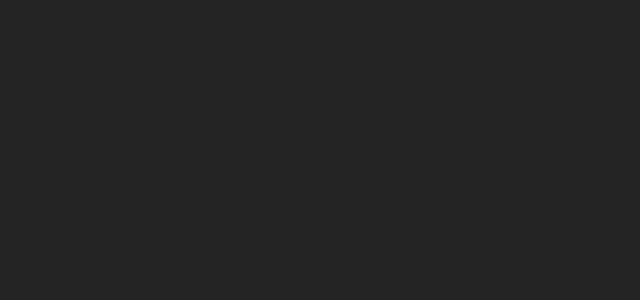
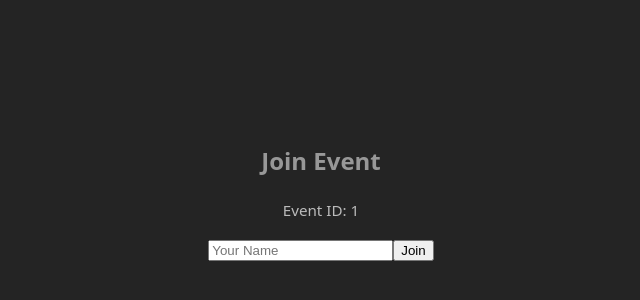
Before and after one commit to notBruno3/Hackathon, a Vue app in the folder client/: page /join/1 in a window 1280 px wide. Before the commit this address had no page. Shown: the part 208-508 px from the top of the page, without its empty margins (319-959 px from the left). Built offline with nearby package versions, Linux system fonts and the light colour scheme.

Commit message:
Integration users

```diff
--- a/client/src/router/index.js
+++ b/client/src/router/index.js
@@ -1,10 +1,12 @@
 import { createRouter, createWebHistory } from 'vue-router'
 import CreateEvent from '../views/CreateEvent.vue'
 import ChatView from '../views/ChatView.vue'
+import JoinEvent from '../views/JoinEvent.vue'
 
 const routes = [
   { path: '/', component: CreateEvent },
-  { path: '/chat/:eventId', component: ChatView, props: true }
+  { path: '/chat/:eventId', component: ChatView, props: true },
+  { path: '/join/:eventId', component: JoinEvent, props: true }
 ]
 
 export default createRouter({
--- a/client/src/views/ChatView.vue
+++ b/client/src/views/ChatView.vue
@@ -35,10 +35,10 @@
             <div v-if="showUserPopup" class="user-list-panel">
             <h3>Linked Users</h3>
             <ul class="user-list">
-                <li v-for="user in users" :key="user.iban">
+                <li v-for="user in users">
                 <div class="user-entry">
                     <strong>{{ user.name }}</strong><br />
-                    <span class="iban">{{ user.iban }}</span>
+                    <span class="iban">placeholder</span>
                 </div>
                 </li>
             </ul>
@@ -81,11 +81,13 @@
                 alert('Failed to finalize event.')
               });
           },
+      // for the title and participants
       async fetchEventDetails() {
         try {
           const response = await fetch(`http://localhost:8000/event/${this.eventId}`);
           const data = await response.json();
           this.eventName = data.name;
+          this.users = data.participants;
         } catch (err) {
           console.error('Failed to fetch event details:', err);
           this.eventName = 'Unknown Event';
@@ -98,10 +100,7 @@
         eventName: '',
         showUserPopup: false,
 
-        users: [
-      { name: 'Alice', iban: 'NL23BUNQ1234567890' },
-      { name: 'Bob', iban: 'NL89BUNQ0987654321' }
-        ],
+        users: [],
 
 
 
--- a/client/src/views/CreateEvent.vue
+++ b/client/src/views/CreateEvent.vue
@@ -61,7 +61,7 @@
 
     async fetchEvents() {
       try {
-        const response = await fetch("http://127.0.0.1:8000/events", {
+        const response = await fetch(`http://127.0.0.1:8000/events/${this.globalUid}`, {
           method: "GET",
           headers: {
             "Content-Type": "application/json"
--- /dev/null
+++ b/client/src/views/JoinEvent.vue
@@ -0,0 +1,56 @@
+<template>
+    <div class="create-event-wrapper">
+      <div class="create-event-card">
+        <h2>Join Event</h2>
+        <p class="event-id-text">Event ID: {{ eventId }}</p>
+        <input v-model="userName" placeholder="Your Name" />
+        <button @click="joinEvent">Join</button>
+      </div>
+    </div>
+  </template>
+
+  <script>
+  export default {
+    inject: ['globalUid'],
+    props: ['eventId'],
+    data() {
+      return {
+        userName: ''
+      }
+    },
+    methods: {
+      async joinEvent() {
+        if (!this.userName.trim()) {
+          alert('Please enter your name');
+          return;
+        }
+
+        try {
+          const response = await fetch(`http://localhost:8000/event/${this.eventId}/join`, {
+            method: 'POST',
+            headers: { 'Content-Type': 'application/json' },
+            body: JSON.stringify({ name: this.userName, id: this.globalUid})
+          });
+
+          if (!response.ok) {
+            throw new Error('Join failed');
+          }
+
+          this.$router.push(`/chat/${this.eventId}`);
+        } catch (err) {
+          console.error(err);
+          alert('Could not join the event');
+        }
+      }
+    }
+  }
+  </script>
+
+
+  <style scoped>
+  .event-id-text {
+    color: #bbb;
+    margin-bottom: 1rem;
+    font-size: 0.95rem;
+  }
+  </style>
```
Also changed, not shown: 1 other file (tests, documents, lock files or other folders). Lines whose indentation alone changed are shown as unchanged.
